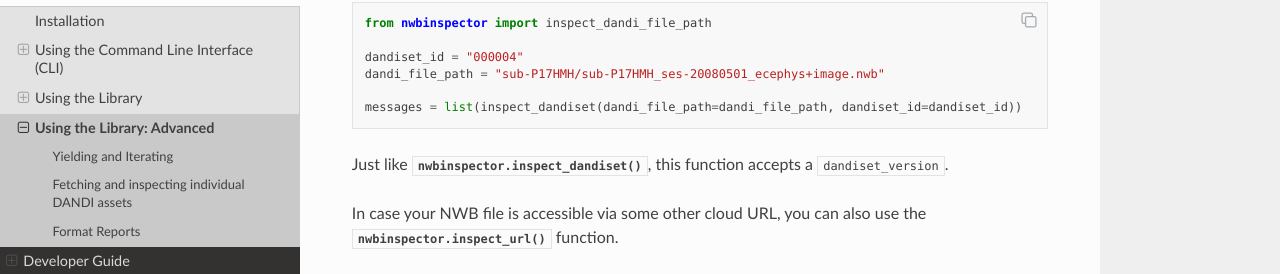
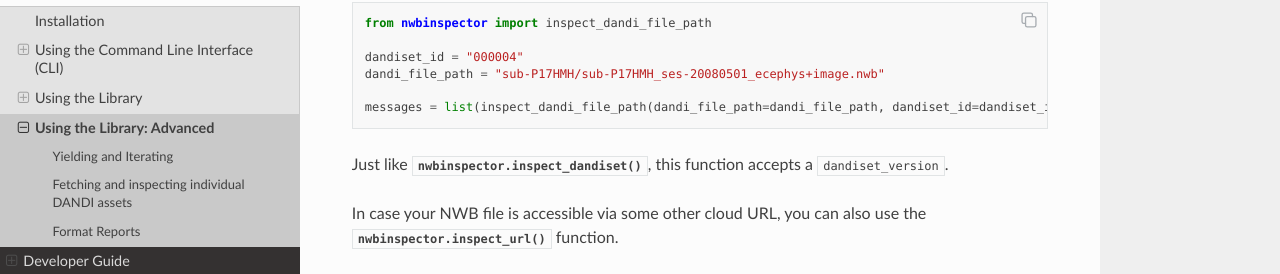
Before and after one commit to NeurodataWithoutBorders/nwbinspector, a Sphinx documentation site: the page built from docs/user_guide/using_the_library_advanced.rst, in a window 1280 px wide and 900 px high, scrolled down 1012 px. Shown: the part 160-434 px from the top of the window. Built offline with Sphinx 7.4.7 and the Read the Docs theme 2.0.0, drawn with Linux system fonts in a browser that asks for light colours.

Commit message:
Update docs/user_guide/using_the_library_advanced.rst
Co-authored-by: Steph Prince <40640337+stephprince@users.noreply.github.com>

```diff
--- a/docs/user_guide/using_the_library_advanced.rst
+++ b/docs/user_guide/using_the_library_advanced.rst
@@ -62,7 +62,7 @@ In this case, we will use the :py:meth:`nwbinspector.inspect_dandi_file_path` fu
     dandiset_id = "000004"
     dandi_file_path = "sub-P17HMH/sub-P17HMH_ses-20080501_ecephys+image.nwb"
 
-    messages = list(inspect_dandiset(dandi_file_path=dandi_file_path, dandiset_id=dandiset_id))
+    messages = list(inspect_dandi_file_path(dandi_file_path=dandi_file_path, dandiset_id=dandiset_id))
 
 Just like :py:meth:`nwbinspector.inspect_dandiset`, this function accepts a ``dandiset_version``.
 
```
